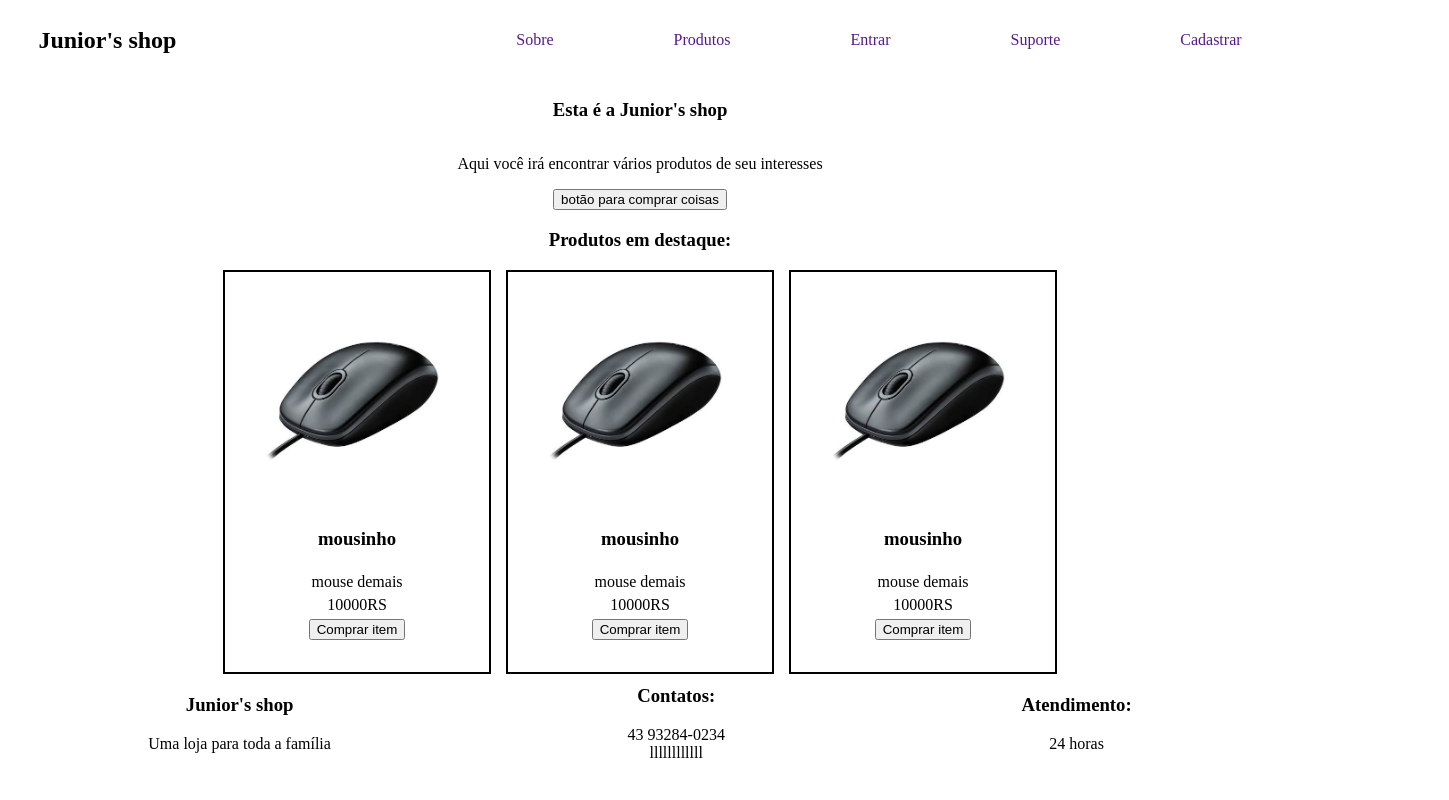
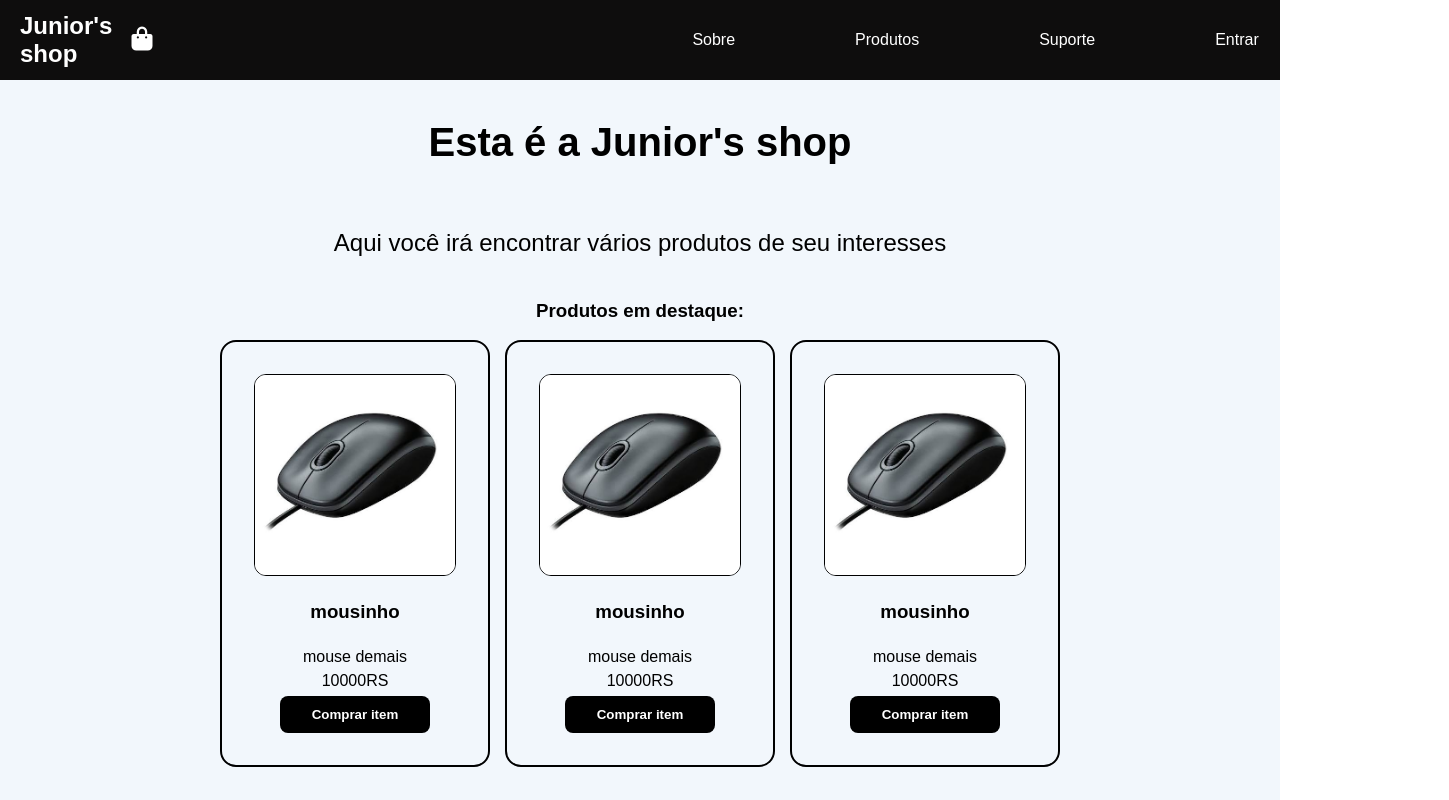
Before and after one commit to cristianjuniorpena/ProjectLojaUnifil, a plain HTML site: page index.html in a window 1280 px wide. Shown: the top 800 px of the page, 1449 px wide, since content can reach past the window. Drawn offline with Linux system fonts and the light colour scheme.

Commit message:
css adicionado

```diff
--- a/index.html
+++ b/index.html
@@ -5,19 +5,24 @@
     <meta name="viewport" content="width=device-width, initial-scale=1.0">
     <title>Junior's shop</title>
     <link rel="stylesheet" href="style.css">
+    <link rel="stylesheet" href="https://cdnjs.cloudflare.com/ajax/libs/font-awesome/7.3.0/css/all.min.css" integrity="sha512-ApSLB1Pd3/bZN8fWB/RG9YhN/7bd9Hkf3AGaE2mPfebjrxagjuBtx2GcgdqIlJkUzwylBo61r9Xa9NmgBI0swA==" crossorigin="anonymous" referrerpolicy="no-referrer" />
 </head>
+
 <body>
     <header class="cabecalho">
-        <h2>Junior's shop</h2>
+        <article class="titulo-prin">
+            <h2>Junior's shop</h2>
+            <i class="fa-solid fa-bag-shopping"></i>
+        </article>
         <nav class="navbar">
-            <ul><a href="">Sobre</a><a href="">Produtos</a><a href="">Entrar</a><a href="">Suporte</a><a href="">Cadastrar</a></ul>
+            <ul><a href="">Sobre</a><a href="">Produtos</a><a href="">Suporte</a><a href="" class="login">Entrar</a><a href="" class="login">Cadastrar</a></ul>
         </nav>
     </header>
+
     <main class="main">
         <section class="apresentacao">
             <h3>Esta é a Junior's shop</h3>
             <p>Aqui você irá encontrar vários produtos de seu interesses</p>
-            <button id="button-prin">botão para comprar coisas</button>
         </section>
         <section class="vendas">
             <h3>Produtos em destaque:</h3>
@@ -25,6 +30,7 @@
             </div>
         </section>
     </main>
+
     <footer class="rodape">
         <div class="rodape-div">
             <h3>Junior's shop</h3>
--- a/style.css
+++ b/style.css
@@ -1,21 +1,42 @@
 html, body {
-
     padding: 0;
     margin: 0;
     width: 100%;
     height: 100vh;
+    font-family: Arial, Helvetica, sans-serif;
+}
+
+main {
+    background-color: rgb(242, 247, 252);
+    height: 100%;
 }
 
 .cabecalho {
     display: flex;
     flex-direction: row;
     align-items: center;
-    justify-content: space-between;
-    padding: 0;
-    margin-left: 3%;
-    margin-right: 3%;
-    width: 94%;
+    width: 100%;
     height: 10vh;
+    background-color: rgb(14, 13, 13);
+}
+
+.titulo-prin {
+    display: flex;
+    gap: 10px;
+    align-items: center;
+    color: rgb(255, 255, 255);
+    margin-right: 500px;
+    margin-left: 20px;
+}
+
+.navbar a{
+    text-decoration: none;
+    color: white;
+}
+
+
+.titulo-prin i {
+    font-size: 24px;
 }
 
 
@@ -25,22 +46,51 @@ html, body {
     align-items: center;
 }
 
+.apresentacao h3 {
+    font-size: 2.5rem;
+}
+.apresentacao p {
+    font-size: 1.5rem;
+}
+
 .produtos {
     display: flex;
     gap: 15px;
 }
+
 .items {
     display: flex;
     flex-direction: column;
     padding: 2rem;
     align-items: center;
     border: solid black 2px;
-    gap: 5px;
+    border-radius: 16px;
+    gap: 6px;
+}
+
+.items button {
+    padding: 0.7rem 2rem;
+    border-radius: 8px;
+    color: white;
+    font-weight: 700    ;
+    border-style: none;
+    background-color: black;
+}
+
+.items:hover {
+    transform: scale(1.03);
+    transition: 0.3s;
+}
+.items button:hover {
+    transform: scale(1.05);
+    transition: 0.3s;
 }
 
 img {
     height: 200px;
     width: 200px;
+    border: solid 1px black;
+    border-radius: 12px;
 }
 
 .vendas {
@@ -53,10 +103,11 @@ img {
     display: flex;
     flex-direction: row;
     align-items: center;
-    height: 10vh;
+    height: 13vh;
     width: 100%;
     justify-content: space-around;
-    padding: 0;
+    background-color: rgb(14, 13, 13);
+    color: white;
 }
 
 .rodape-div {
@@ -66,10 +117,6 @@ img {
     align-items: center;
 }
 
-.cabecalho a {
-    text-decoration: none;
-}
-
 .navbar ul{
     display: flex;
     gap: 120px;
```
